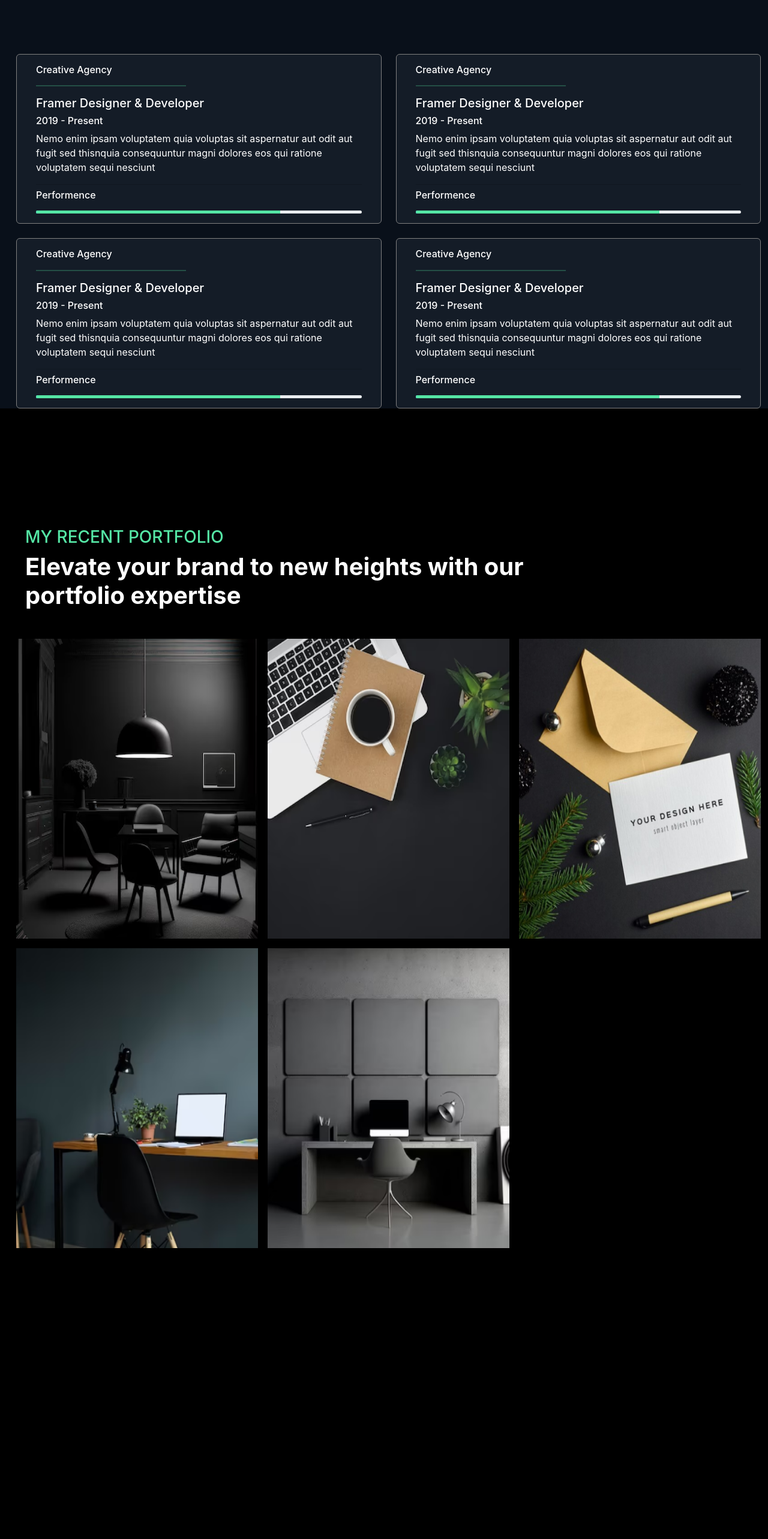
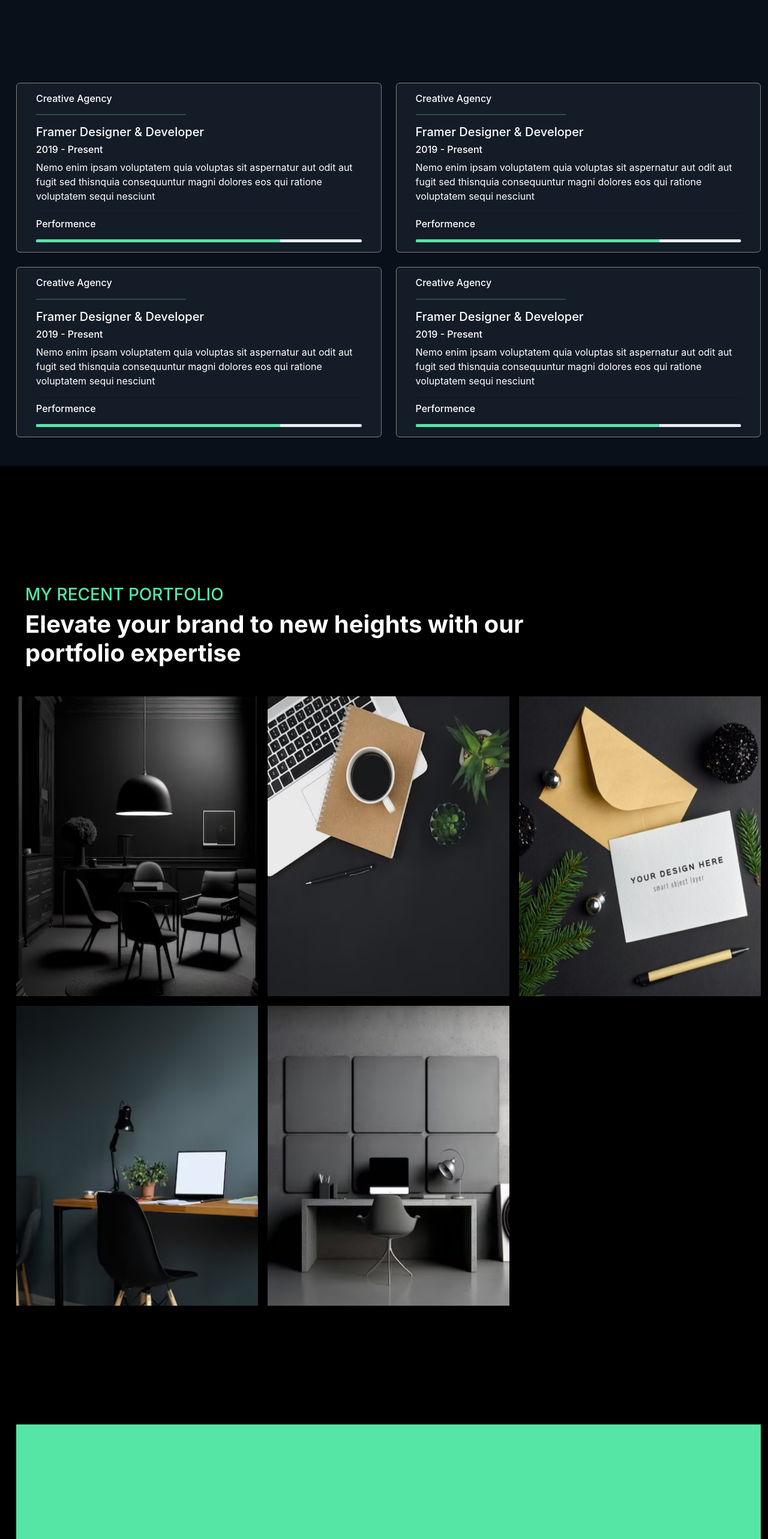
Before and after one commit to afrojaakter032/personal-website-react, a React (Create React App) app: page / in a window 1280 px wide. Shown: the part 2683-5249 px from the top of the page at 60% size. Before the commit the page ends 4764 px from the top, so only its background shows below. Built offline with nearby package versions, Linux system fonts and the light colour scheme; some icons are missing.

Commit message:
marque slider add

```diff
--- a/public/assets/css/main.css
+++ b/public/assets/css/main.css
@@ -174,6 +174,24 @@ body {
     border: 5px solid #55E6A5 !important;
 }
 
-.recent-protfolio-section {
+/* recent-protfolio-section  */
+
+/* .protfolio-gallery-slider {
+    background-color: var(--primary);
+    height: 200px;
+    width: 100%;
+} */
+
+marquee {
+    width: 100%;
+    height: 200px;
+    background-color: var(--primary);
 
 }
+
+marquee ul li {
+    text-decoration: none;
+    font-size: 50px;
+    font-weight: 800;
+
+}
--- a/src/pages/Home/_RecentProtfolio.js
+++ b/src/pages/Home/_RecentProtfolio.js
@@ -35,6 +35,27 @@ function RecentProtfolio() {
                                 <img src="assets/images/9.png" alt="image" style={{width: "100%", height:"500px"}} />
                             </div>
                         </div>
+                        <div className="row py-5">
+                            <div className="container">
+                                <div className="col-lg-12">
+                                    <div className="marquee_animi">
+                                        <div className="mt-150">
+                                        <marquee direction="scroll">
+                                            <ul className="d-flex align-items-center justify-content-center gap-3">
+                                                <li>* PHP</li>
+                                                <li>* Pyrhon</li>
+                                                <li>* design</li>
+                                                <li>* world</li>
+                                                <li>* Development</li>
+                                            </ul>
+                                        </marquee>
+                                        </div>
+                                    </div>
+                                </div>
+
+                            </div>
+
+                        </div>
                     </div>
                 </div>
             </section>
--- a/src/pages/Home/_SkillSection.js
+++ b/src/pages/Home/_SkillSection.js
@@ -41,7 +41,7 @@ function SkillSection() {
                             </div>
                         </div>
                     </div>
-                    <div className="row mt-150  g-4">
+                    <div className="row mt-150 py-5  g-4">
                         <div className="col-lg-6">
                             <div class="card skills-card px-3 " style={{width: "8rem;"}}>
                                 <div class="card-body">
```
